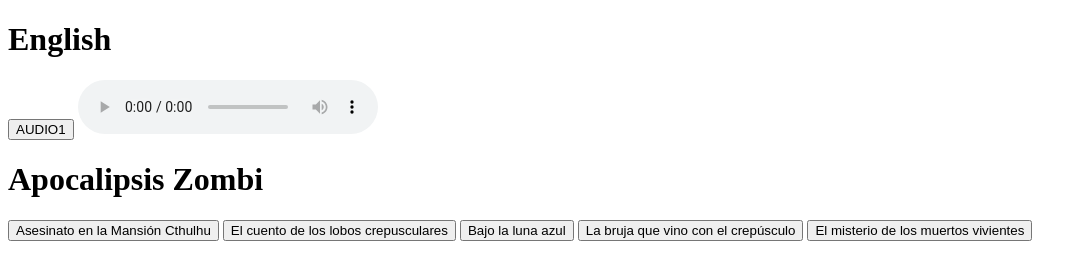
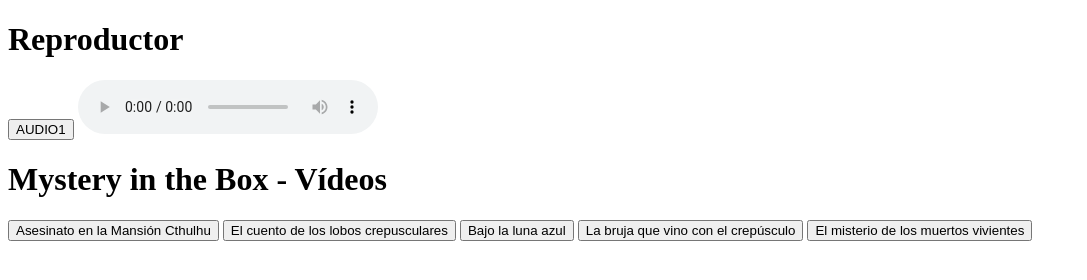
Before and after one commit to agent007utrera/intro, a plain HTML site: page videos.html in a window 1280 px wide. Shown: the whole page, without its empty margins (0-1087 px from the left). Drawn offline with Linux system fonts and the light colour scheme.

Commit message:
Add files via upload

```diff
--- a/videos.html
+++ b/videos.html
@@ -3,11 +3,11 @@
 <head>
     <meta charset="UTF-8">
     <meta name="viewport" content="width=device-width, initial-scale=1.0">
-    <title>English</title>
+    <title>Mystery in the Box</title>
 </head>
 <body>
 
-<h1>English</h1>
+<h1>Reproductor</h1>
 
 <!-- Botones para seleccionar medios -->
 <button onclick="cargarAudio('archivos/audio1.mp3')">AUDIO1</button>
@@ -55,7 +55,7 @@
     }
 </script>
 
-  <h1>Apocalipsis Zombi</h1>
+  <h1>Mystery in the Box - Vídeos</h1>
 <button onclick="cargarVideo('videos/cthulhu.mp4')">Asesinato en la Mansión Cthulhu</button>
 <button onclick="cargarVideo('videos/lobos.mp4')">El cuento de los lobos crepusculares</button>
 <button onclick="cargarVideo('videos/luna.mp4')">Bajo la luna azul</button>
```
